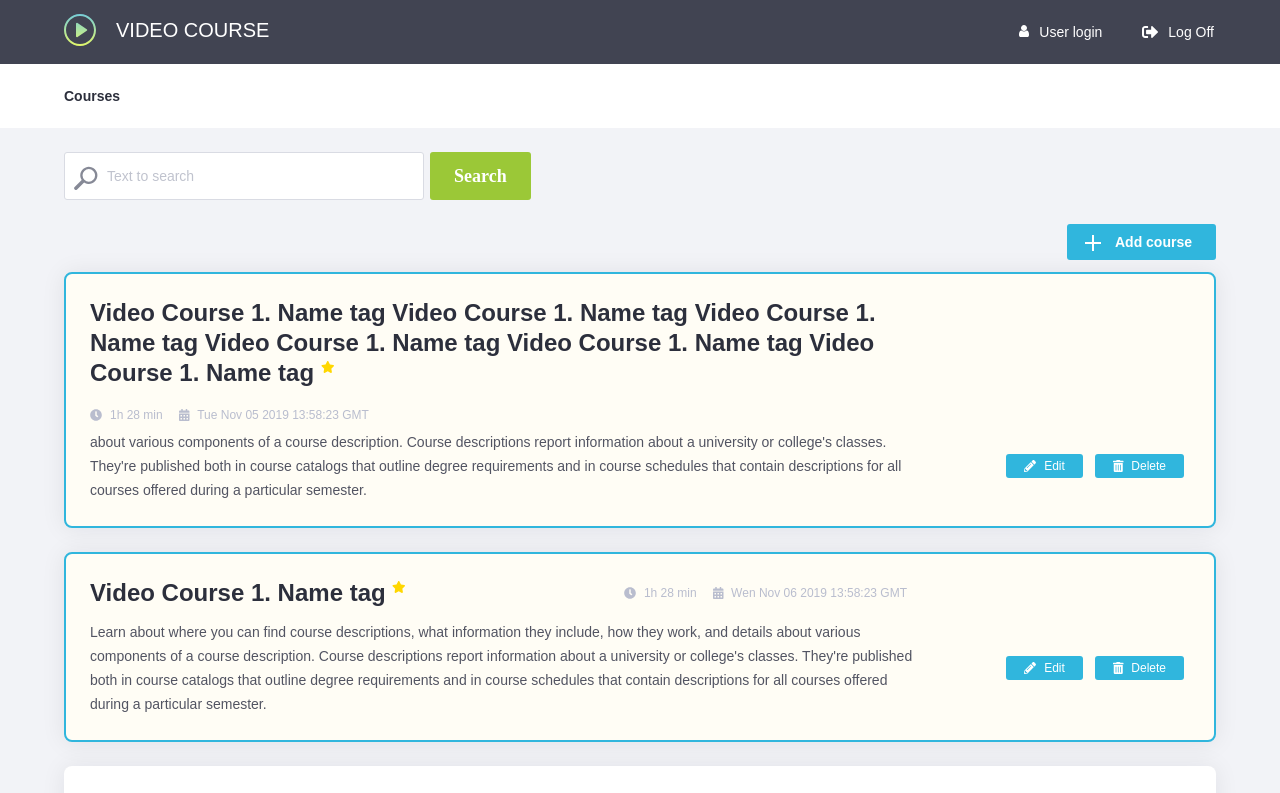
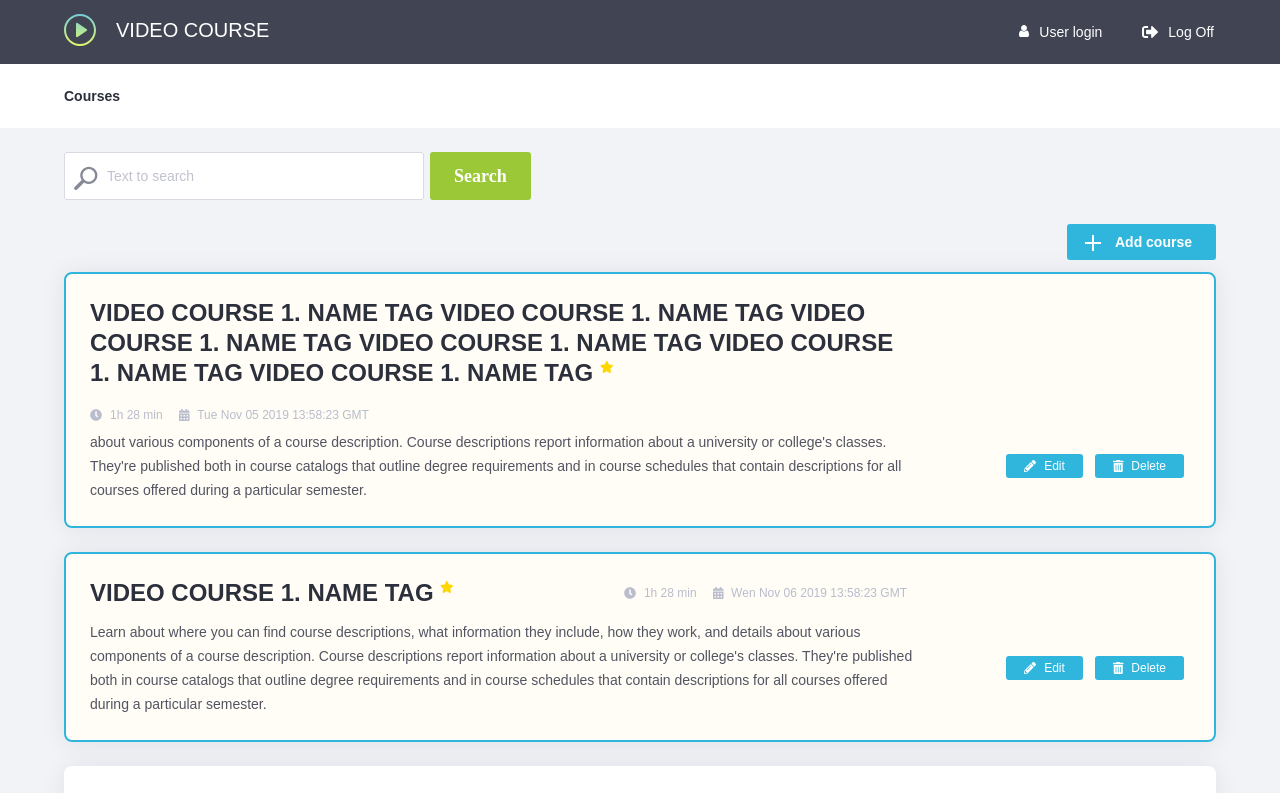
Before and after one commit to NataliaKirishun/AngularMentoring, an Angular app in the folder client/: page /course in a window 1280 px wide. Shown: the top 793 px of the page. Built offline with nearby package versions, Linux system fonts and the light colour scheme.

Commit message:
Task-4 use UpperCasePipe built-in pipe

```diff
--- a/client/src/app/course/components/course-item/course-item.component.html
+++ b/client/src/app/course/components/course-item/course-item.component.html
@@ -1,6 +1,6 @@
 <div class="course-item" [appCircleRound]="color" [ngClass]="{'top-rated': topRated}">
   <div class="course-item__header">
-    <h3 class="course-item__title">{{courseItem.title}}
+    <h3 class="course-item__title">{{courseItem.title | uppercase}}
       <fa-icon *ngIf="topRated" class="course-item__star-icon" [icon]="faStar"></fa-icon>
     </h3>
     <div class="course-item__info-wrapper">
```
